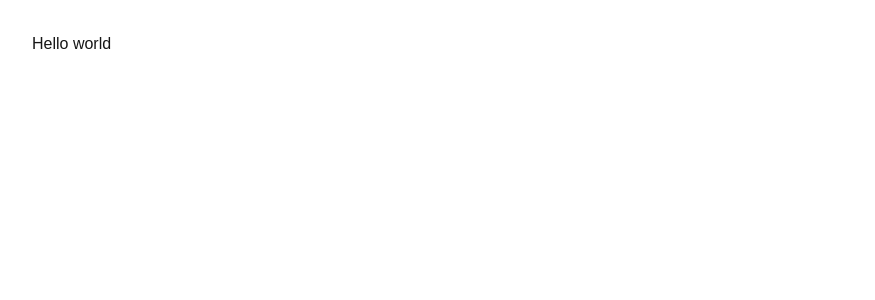
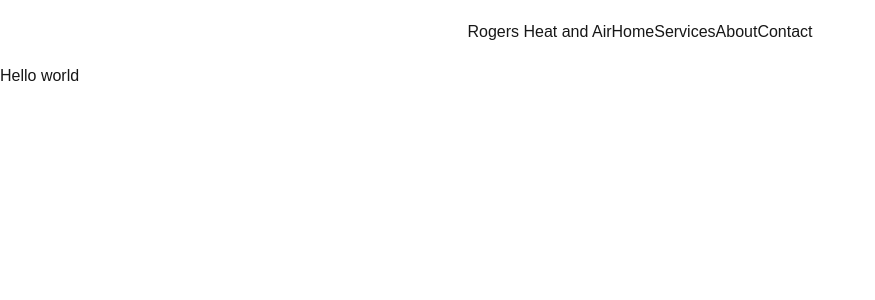
Before and after one commit to KentHefley/rogers-heat-and-air, a Next.js app: page / in a window 1280 px wide. Shown: the top 300 px of the page, without its empty margins (0-875 px from the left). Built offline with nearby package versions, Linux system fonts and the light colour scheme.

Commit message:
working on nav

```diff
--- a/app/layout.tsx
+++ b/app/layout.tsx
@@ -1,6 +1,8 @@
 import type { Metadata } from "next";
 import { Geist, Geist_Mono } from "next/font/google";
 import "./globals.css";
+
+import Nav from "../components/Nav";
 
 const geistSans = Geist({
   variable: "--font-geist-sans",
@@ -23,7 +25,10 @@ export default function RootLayout({ children }: LayoutProps<"/">) {
       lang="en"
       className={`${geistSans.variable} ${geistMono.variable} h-full antialiased`}
     >
-      <body className="min-h-full flex flex-col p-6 md:p-8">{children}</body>
+      <body className="min-h-full flex flex-col">
+        <Nav />
+        {children}
+      </body>
     </html>
   );
 }
--- /dev/null
+++ b/components/Nav.tsx
@@ -0,0 +1,25 @@
+import React from 'react'
+import Link from 'next/link'
+import { navitams } from '../constants/navitams'
+
+function Nav() {
+  return (
+    <nav className="sticky top-0 mx-auto max-w-7xl">
+      <div className="flex items-center justify-between h-16 px-4 sm:px-6 lg:px-8">
+        <div className="flex items-center">
+          <h1>Rogers Heat and Air</h1>
+        </div>
+        <div>
+          {navitams.map((navitam) => (
+            <Link key={navitam.name} href={navitam.href}>
+              {navitam.name}
+            </Link>
+          ))}
+        </div>
+      </div>
+
+    </nav>
+  )
+}
+
+export default Nav
--- /dev/null
+++ b/constants/navitams.ts
@@ -0,0 +1,16 @@
+export const navitams = [
+  {
+    name: "Home",
+    href: "/",
+  },
+  {
+    name: "Services",
+    href: "/services",
+  },
+  {name: "About",
+    href: "/about",
+  },
+  {name: "Contact",
+    href: "/contact",
+  }
+]
```
